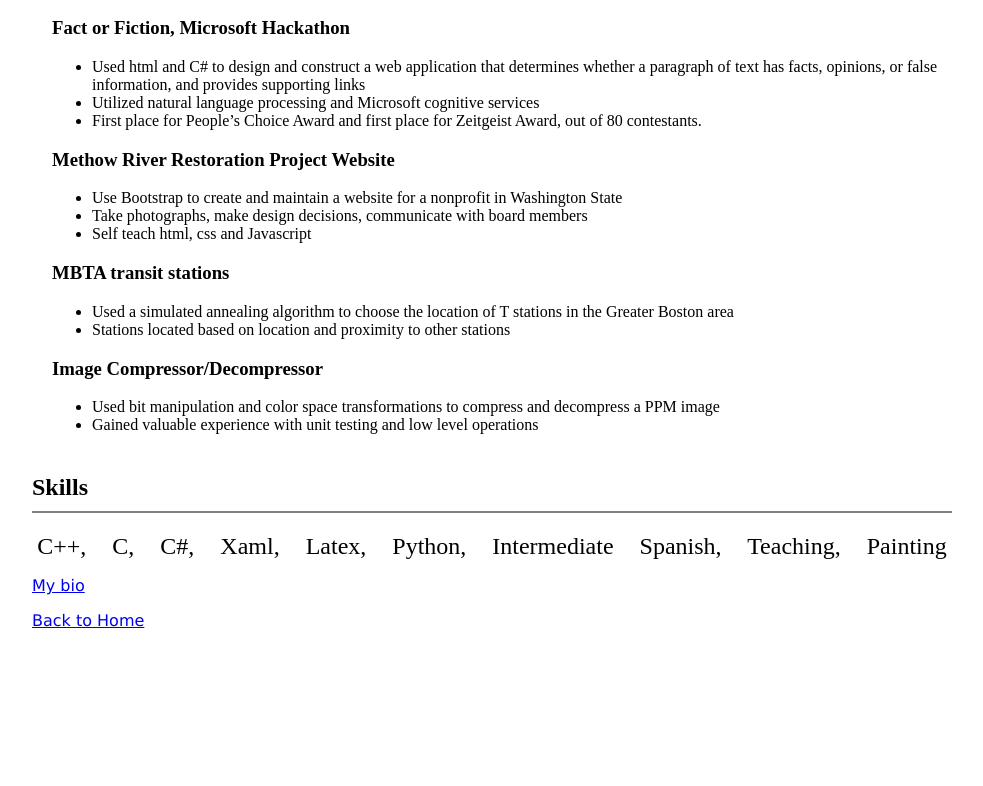
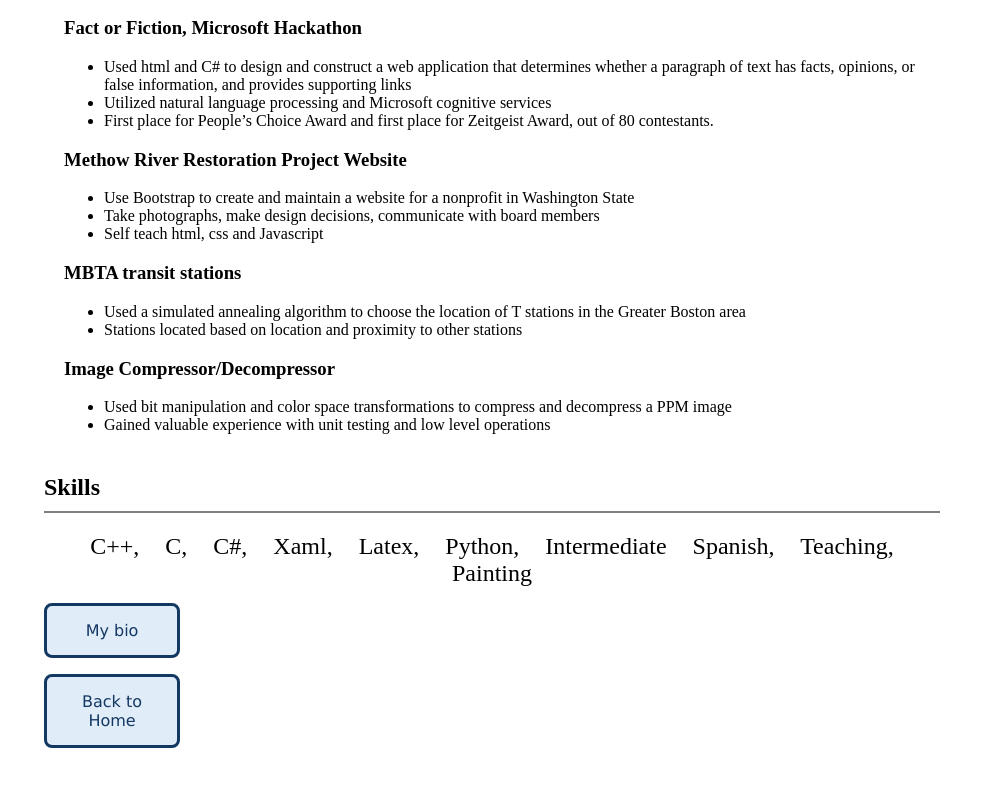
Before and after one commit to erikaodmark/erikaodmark.github.io, a plain HTML site: page resume.html in a window 1280 px wide. Shown: the part 868-1654 px from the top of the page, without its empty margins (148-1131 px from the left). Before the commit the page ends 1598 px from the top, so only its background shows below. Drawn offline with Linux system fonts and the light colour scheme.

Commit message:
Style buttons

```diff
--- a/resume.html
+++ b/resume.html
@@ -11,7 +11,7 @@
     <h2>Education</h2>
     <h3>Tufts University, BA in Computer Science, BA in Mathematics, Minor in Studio Art</h3>
     <h4>GPA: 3.88/4.00</h4>
-    <h4>Honors: Deans List  (Fall '15, Spring '16, Fall '16, Spring '17, Fall '17')</h4>
+    <h4>Honors: Deans List  (Fall '15, Spring '16, Fall '16, Spring '17, Fall '17)</h4>
 
     <h3>Lakeside School</h3>
     <h4>GPA: 3.75/4.00</h4>
--- a/style.css
+++ b/style.css
@@ -1,13 +1,13 @@
 
 body {
   margin-top: 40px;
-  margin-left: 180px;
-  margin-right: 180px;
+  margin-left: 15%;
+  margin-right: 15%;
   margin-bottom: 100px;
 }
 
 h1 {
-  color: #6699FF;
+  color: #1E5A9F;
   font-family: verdana, sans-serif
 }
 
@@ -17,20 +17,16 @@ h2 {
   border-bottom: 2px grey solid
 }
 
-h3 {
-  margin-left: 20px
-}
-
 h4 {
   margin-left: 60px;
   font-weight: normal;
 }
 
 p {
-  font-family: verdana
+  font-family: verdana sans-serif;
 }
 
-ul {
+ul, h3 {
   margin-left: 20px
 }
 
@@ -40,8 +36,21 @@ img {
 }
 
 .skills {
-  font-family: verdana sans-serif;
   font-size: 24px;
   word-spacing: 20px;
   text-align: center;
 }
+
+a:link, a:visited {
+  text-align: center;
+  text-decoration: none;
+  color: #133863;
+  background-color: #E1ECF9;
+  border-style: solid;
+  border-color: #133863;
+  border-radius: 8px;
+  padding: 15px;
+  width: 100px;
+  display: inline-block;
+  font-family: verdana;
+}
--- a/styles.css
+++ /dev/null
@@ -1,22 +0,0 @@
-<style>
-
-body {
-
-}
-
-h1 {
-  color: lightblue;
-  font-family: verdana, sans-serif
-}
-
-p {
-  font-family: verdana
-}
-
-img {
-  width: 40%;
-  float: right;
-  margin-right: 40
-}
-
-</style>
```
Also changed, not shown: bio.html (+2 -2 lines).
